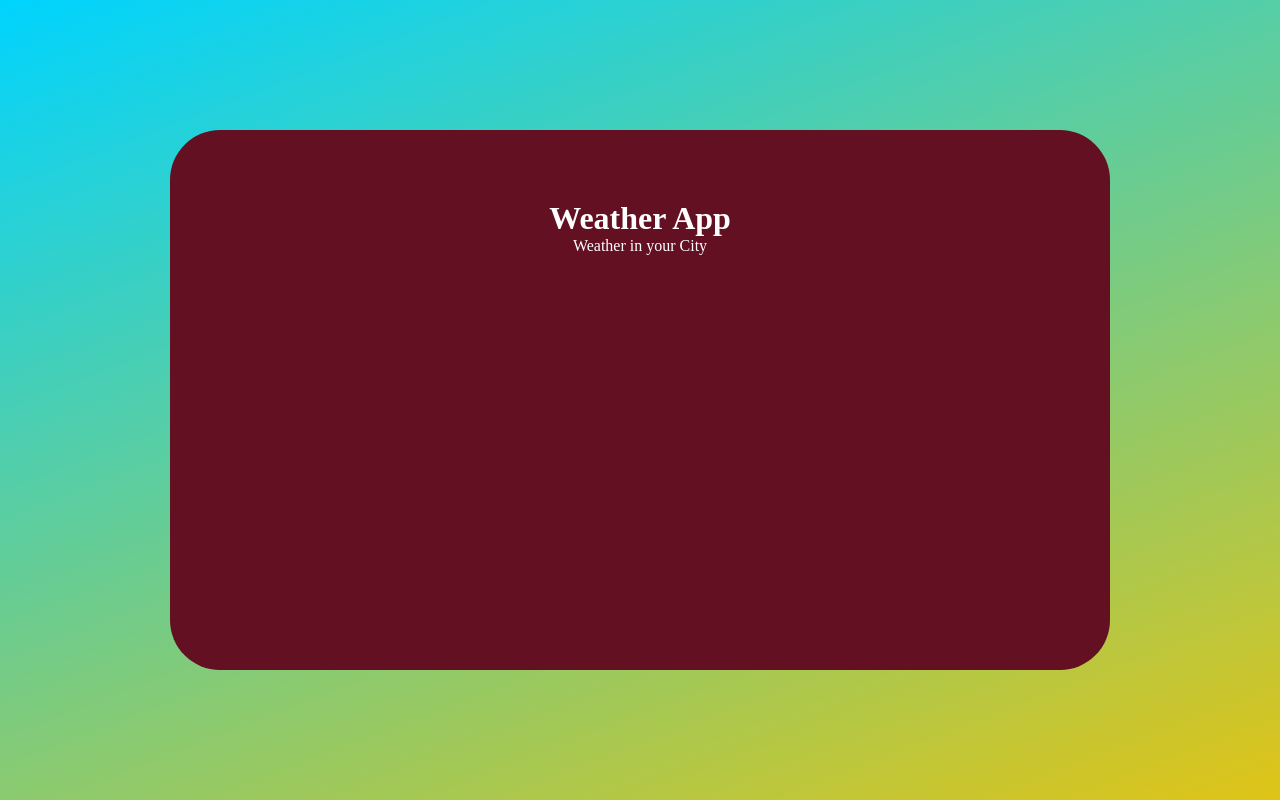
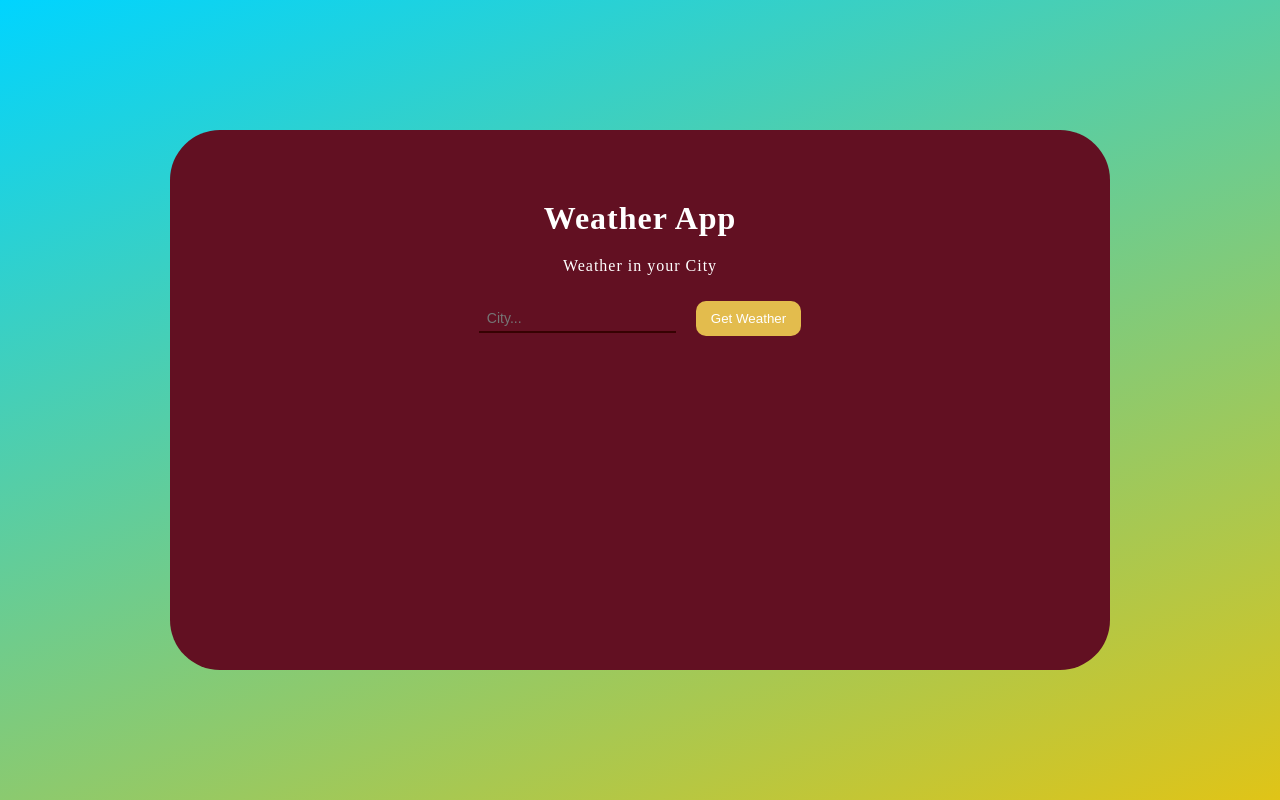
Before and after one commit to alex197925/weather-vue-app, a Vue app: page / in a window 1280 px wide. Built offline with nearby package versions, Linux system fonts and the light colour scheme.

Commit message:
Added input,button: style

```diff
--- a/src/App.vue
+++ b/src/App.vue
@@ -3,6 +3,8 @@
   <div class="wrapper">
     <h1>Weather App</h1>
     <p>Weather in your City</p>
+    <input type="text" placeholder="City..." />
+    <button>Get Weather</button>
   </div>
 </template>
 
@@ -21,5 +23,42 @@
 
 .wrapper h1 {
   margin-top: 50px;
+  letter-spacing: 1px;
+}
+
+.wrapper p {
+  padding-top: 20px;
+  letter-spacing: 1px;
+}
+
+.wrapper input {
+  margin-top: 30px;
+  padding: 5px 8px;
+  background: transparent;
+  border: 0;
+  border-bottom: 2px solid #370202;
+  color: #fcfcfc;
+  font-size: 14px;
+  outline: none;
+}
+
+.wrapper input:focus {
+  border-bottom-color: #e3bc4d;
+}
+
+.wrapper button {
+  background: #e3bc4d;
+  color: #fff;
+  border-radius: 10px;
+  border: 2px solid #b99935;
+  padding: 10px 15px;
+  margin-left: 20px;
+  cursor: pointer;
+  border: none;
+  transition: transform 500ms ease;
+}
+
+.wrapper button:hover {
+  transform: scale(1.1) translateY(-5px);
 }
 </style>
```
